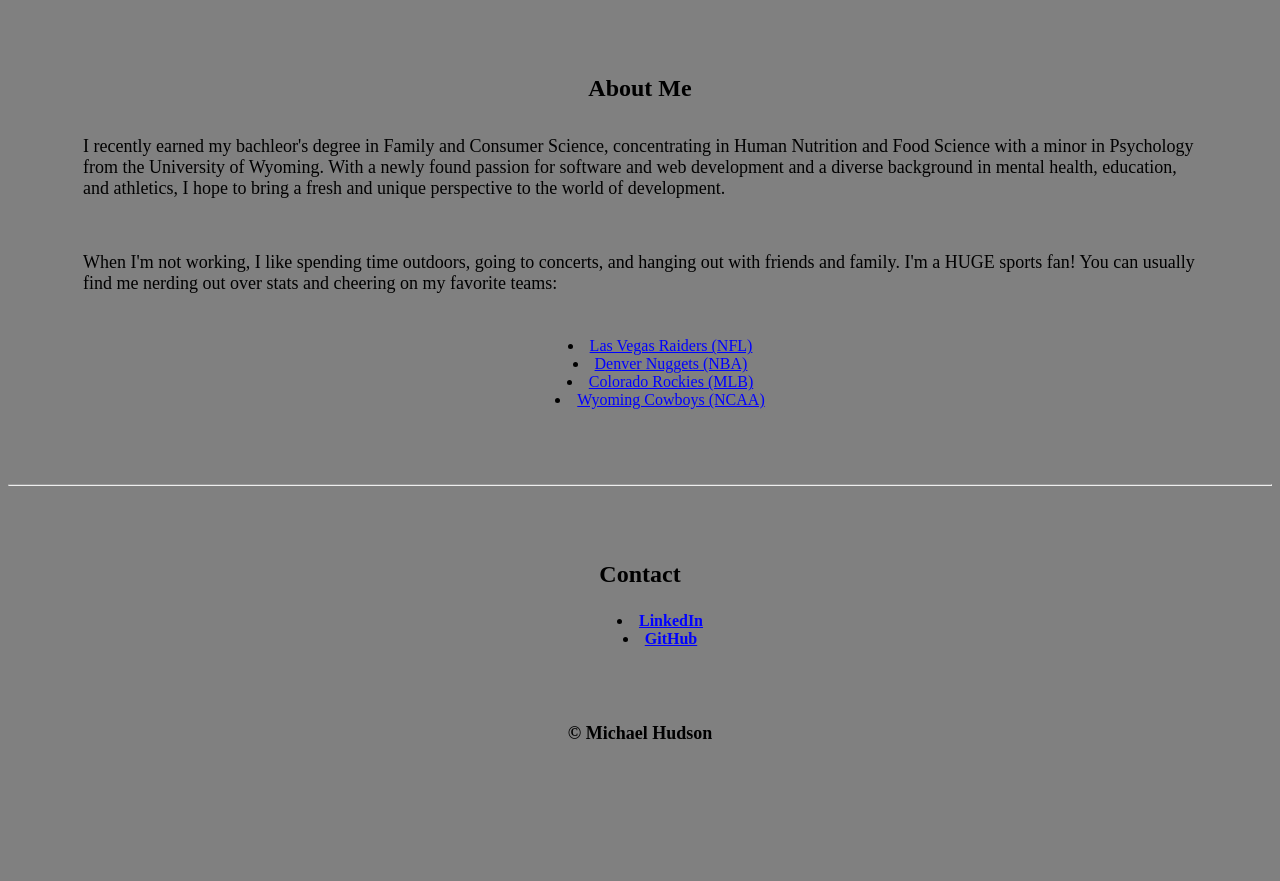
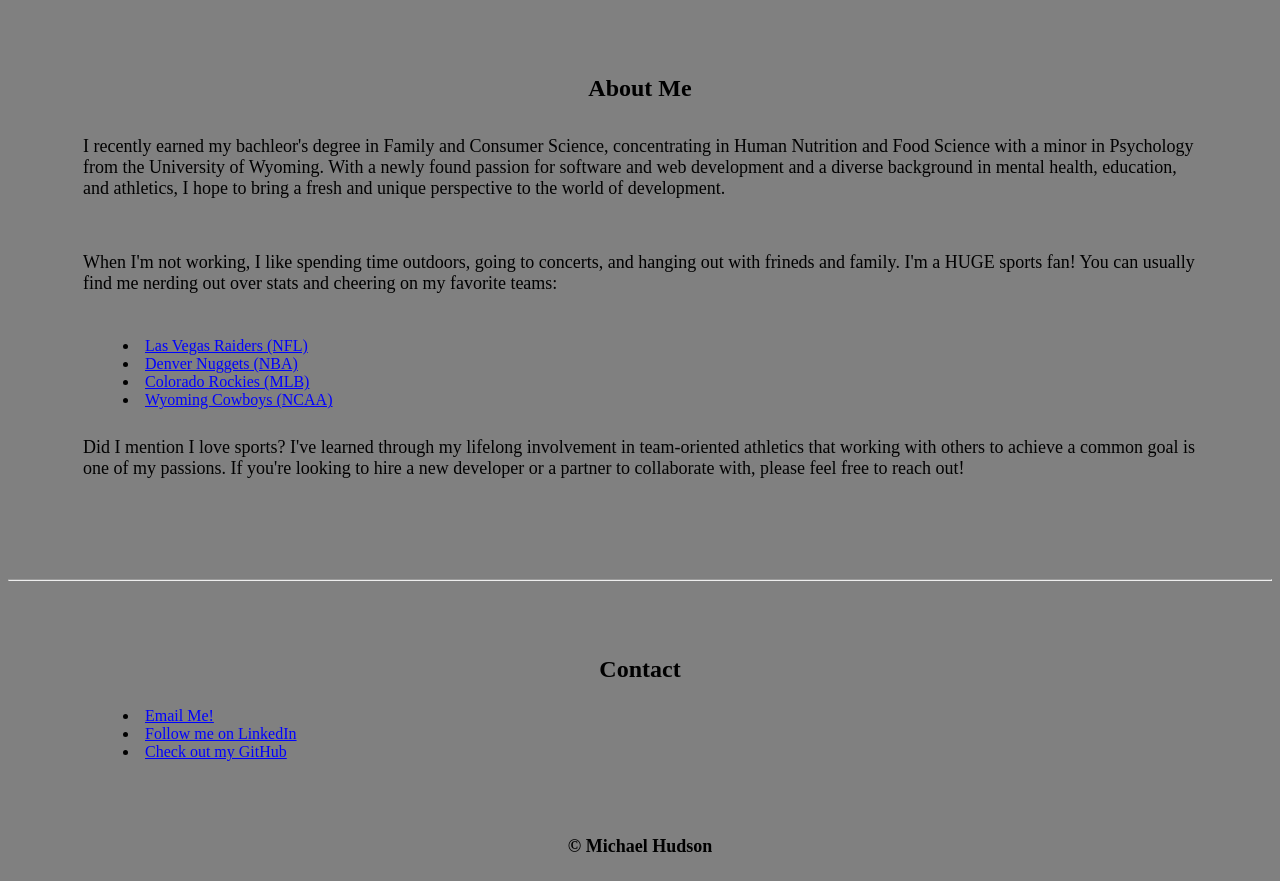
Before and after one commit to mikehudz/Portfolio, a plain HTML site: page index.html in a window 1280 px wide. Shown: the part 546-1427 px from the top of the page. Before the commit the page ends 1314 px from the top, so only its background shows below. Drawn offline with Linux system fonts and the light colour scheme; a script that the page names is missing.

Commit message:
Add files via upload

```diff
--- a/index.html
+++ b/index.html
@@ -9,11 +9,11 @@
 </head>
 
 <body>
-	<!--Header------------>
+	<!--Header-->
 	<header>
 		<h1>Michael Hudson</h1>
 		<img src="images/profile-image.jpeg" alt="Michael Hudson photo">
-<!--Intro------------>
+<!--Intro-->
           <div>
             <h2>Hi! I'm Michael, a software developer living in Denver, Colorado.</h2>
           </div>
@@ -21,37 +21,39 @@
 
     <main>
 
+<!-- main section -->
 
-      <article>
 
-<!--About Me Section------------>
+<!--About Me Section-->
         <section>
-          <h3>About Me</h2>
+          <h3>About Me</h3>
             <p>I recently earned my bachleor's degree in Family and Consumer Science, concentrating in Human Nutrition and Food Science with a minor in Psychology from the University of Wyoming. With a newly found passion for software and web development and a diverse background in mental health, education, and athletics, I hope to bring a fresh and unique perspective to the world of development.</p>
-            <p>When I'm not working, I like spending time outdoors, going to concerts, and hanging out with friends and family. I'm a HUGE sports fan! You can usually find me nerding out over stats and cheering on my favorite teams: </p>
+            <p>When I'm not working, I like spending time outdoors, going to concerts, and hanging out with frineds and family. I'm a HUGE sports fan! You can usually find me nerding out over stats and cheering on my favorite teams: </p>
             <ul>
-              <li><a href="https://www.raiders.com/">Las Vegas Raiders (NFL)</a></li>
-              <li><a href="https://www.nba.com/nuggets/?splash=off#">Denver Nuggets (NBA)</a></li>
-              <li><a href="https://www.mlb.com/rockies">Colorado Rockies (MLB)</a></li>
-              <li><a href="https://gowyo.com/">Wyoming Cowboys (NCAA)</a></li>
+              <li><a href="https://www.raiders.com/" target="_blank">Las Vegas Raiders (NFL)</a></li>
+              <li><a href="https://www.nba.com/nuggets/?splash=off#" target="_blank">Denver Nuggets (NBA)</a></li>
+              <li><a href="https://www.mlb.com/rockies" target="_blank">Colorado Rockies (MLB)</a></li>
+              <li><a href="https://gowyo.com/" target="_blank">Wyoming Cowboys (NCAA)</a></li>
             </ul>
+            <p>Did I mention I love sports? I've learned through my lifelong involvement in team-oriented athletics that working with others to achieve a common goal is one of my passions. If you're looking to hire a new developer or a partner to collaborate with, please feel free to reach out!</p>
         </section>
 
           <hr>
 
-<!--Contact Section------------>
+<!--Contact Section-->
         <section>
-              <h3>Contact<h3>
+              <h3>Contact</h3>
               <ol>
-                <li> <a href="https://www.linkedin.com/in/michael-hudson-504455167/">LinkedIn</a></li>
-                <li> <a href="https://github.com/mikehudz/">GitHub</a></li>
+                <li><a href="mailto:mikehudz7@hotmail.com">Email Me!</a></li>
+                <li> <a href="https://www.linkedin.com/in/michael-hudson-504455167/">Follow me on LinkedIn</a></li>
+                <li> <a href="https://github.com/mikehudz/">Check out my GitHub</a></li>
               </ol>
         </section>
 
-      </article>
+
 
     </main>
-<!--Footer------------>
+<!--Footer-->
     <footer>
       <h4>&copy; Michael Hudson</h4>
     </footer>
--- a/style.css
+++ b/style.css
@@ -9,18 +9,14 @@
   margin: 15px;
   padding: 15px;
 }
+/*centers main text */
 
-article{
-  margin-top: 50px;
-  text-align: center;
-
-}
 
 section {
   margin: 75px;
   text-align: center;
 }
-
+/*profile image: rounded */
 img {
   border-radius: 50%;
   display: block;
@@ -44,31 +40,31 @@
   text-align: center;
 }
 
-/*Text styles*/
+/*Michael Hudson*/
 h1 {
   font-family: marker felt;
   font-size: 42px;
   color: white;
 }
-
+/*Intro */
 h2 {
   font-family: marker felt;
   font-size: 28px;
   color: white;
 }
-
+/*About Me + Contact style*/
 h3 {
   font-family: marker felt;
   font-size: 24px;
   text-align: left:
 }
-
+/*Footer style*/
 h4 {
   font-family: 'Times New Roman', Times, serif;
   font-size: 18px;
   color: black;
 }
-
+/*all paragraph text style*/
 p {
   font-family: times 'Times New Roman', Times, serif;
   font-size: 18px;
@@ -76,12 +72,12 @@
   padding-bottom: 25px;
   text-align: left;
 }
-
+/*favorite teams list */
 ul {
-  text-align: center;
+  text-align: left;
   list-style-position: inside;
 }
-
+/*contact list */
 ol {
   text-align: left;
   list-style-position: inside;
@@ -89,13 +85,13 @@
   font-family: 'Times New Roman', Times, serif;
   font-size: 18px;
 }
-
+/*list elements */
 li {
   font-family: 'Times New Roman', Times, serif;
   font-size: 16px;
-  text-align: center;
+
 }
-
+/*centers header h2 */
 div {
   text-align: center;
 }
```
